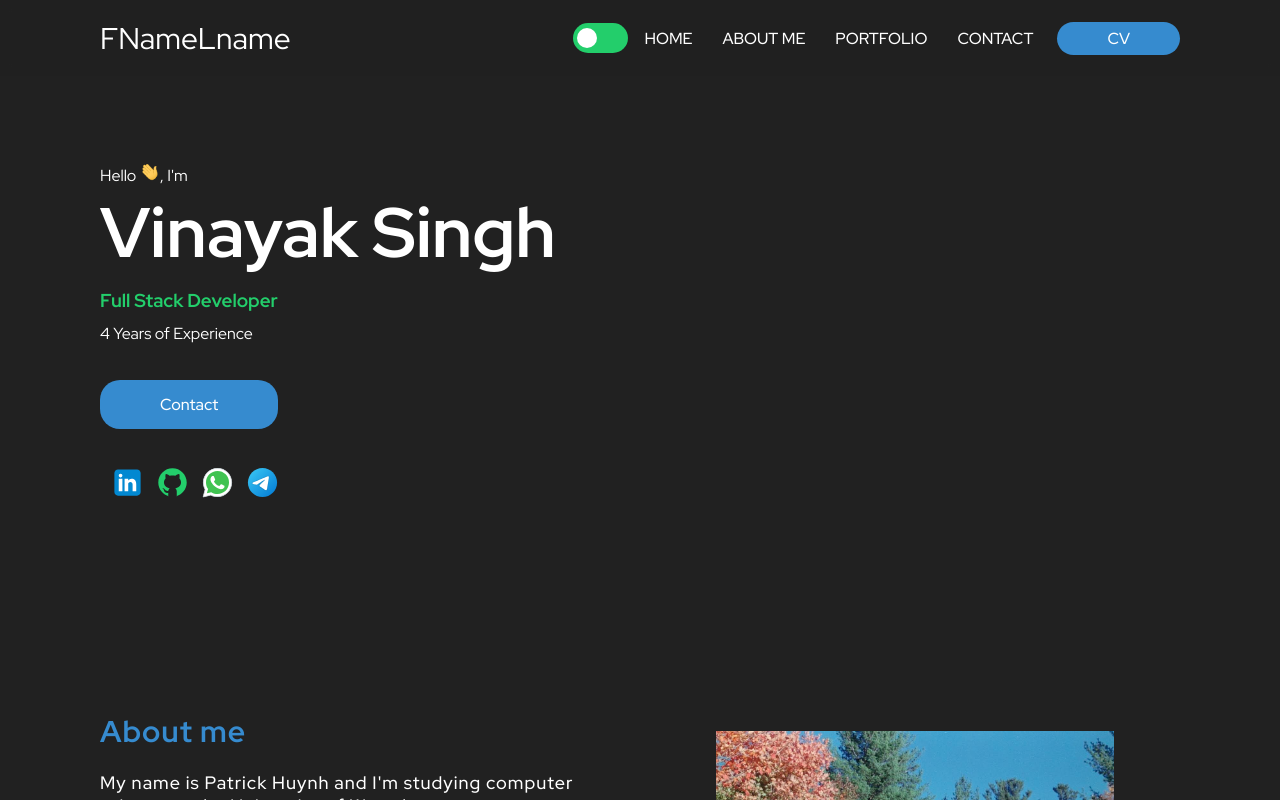
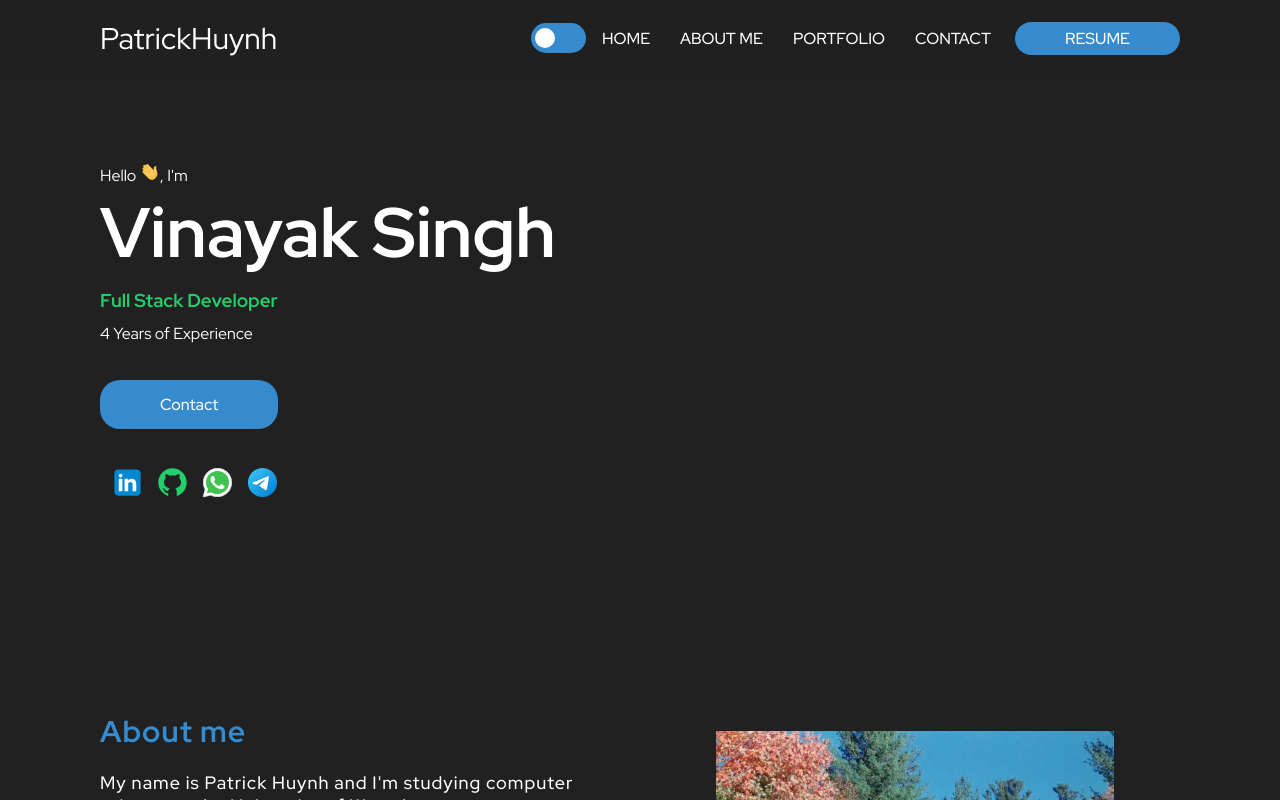
Before and after one commit to patrick-huynh/patrick-huynh.github.io, a React (Create React App) app: page / in a window 1280 px wide. Shown: the top 800 px of the page. Built offline with nearby package versions, Linux system fonts and the light colour scheme.

Commit message:
edited header and main

```diff
--- a/src/components/Footer/Footer.tsx
+++ b/src/components/Footer/Footer.tsx
@@ -12,14 +12,15 @@ export function Footer() {
   return (
     <Container className="footer">
       <a href="/" className="logo">
-        <span>Vinayak</span>
-        <span>Singh</span>
+        <span>Patrick</span>
+        <span>Huynh</span>
       </a>
       <div>
         <p>
           This Website was made with <img src={reactIcon} alt="React" />
-          {/* <span>❤️</span> */}
         </p>
+          Inspired by Vinayak
+          <span>❤️</span>
       </div>
 
       <div className="social-media">
--- a/src/components/Footer/styles.ts
+++ b/src/components/Footer/styles.ts
@@ -2,6 +2,7 @@ import styled from "styled-components";
 
 
 export const Container = styled.footer`
+  font-size: 10px;
   background-color: #2b2b2b;
   padding: 3rem 15rem;
   margin-top: 15rem;
--- a/src/components/Header/Header.tsx
+++ b/src/components/Header/Header.tsx
@@ -3,7 +3,7 @@ import { BrowserRouter as Router } from "react-router-dom";
 import { NavHashLink, HashLink } from "react-router-hash-link";
 import { useState } from "react";
 
-import CV from "../../assets/CV_VinayakSingh_2022.pdf";
+import resume from "../../assets/phuynh_22.pdf";
 export function Header() {
   const [isActive, setActive] = useState(false);
 
@@ -20,8 +20,8 @@ export function Header() {
     <Container className="header-fixed">
       <Router>
         <HashLink smooth to="#home" className="logo">
-          <span>FName</span>
-          <span>Lname</span>
+          <span>Patrick</span>
+          <span>Huynh</span>
         </HashLink>
 
         <input
@@ -46,8 +46,8 @@ export function Header() {
           <NavHashLink smooth to="#contact" onClick={closeMenu}>
             Contact
           </NavHashLink>
-          <a href={CV} download className="button">
-            CV
+          <a href={resume} target="_blank" className="button">
+            Resume
           </a>
         </nav>
 
--- a/src/components/Header/styles.ts
+++ b/src/components/Header/styles.ts
@@ -101,7 +101,7 @@ export const Container = styled.header`
     text-indent: -9999px;
     width: 55px;
     height: 30px;
-    background: var(--green);
+    background: var(--primary);
     display: block;
     justify-content: center;
     align-items: center;
@@ -134,7 +134,7 @@ export const Container = styled.header`
   }
 
   input:checked + label {
-    background: var(--pink);
+    background: var(--grey);
   }
 
   input:checked + label:after {
@@ -169,10 +169,10 @@ export const Container = styled.header`
       top: 0;
       left: 0;
       transition: opacity 0.25s;
-      background-color: var(--green);
+      background-color: var(--primary);
 
       a.button{
-        background-color: var(--pink);
+        background-color: var(--grey);
       }
 
       &.active{
--- a/src/components/Main/Main.tsx
+++ b/src/components/Main/Main.tsx
@@ -23,7 +23,7 @@ export function Main() {
       <Hero></Hero>
       <About></About>
       <Portfolio></Portfolio>
-      <Contact></Contact>
+      {/* <Contact></Contact> */}
     </Container>
   );
 }
```
Also changed, not shown: 2 other files (tests, documents, lock files or other folders).
